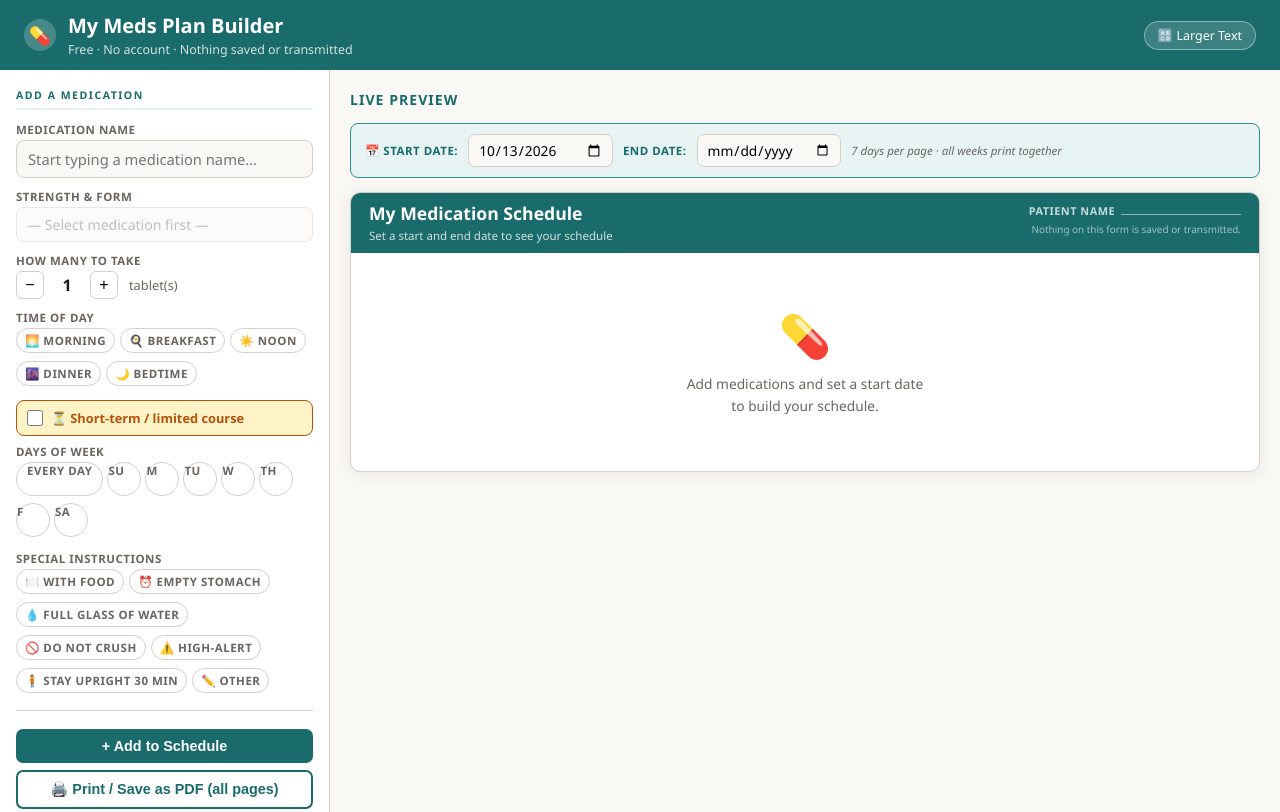
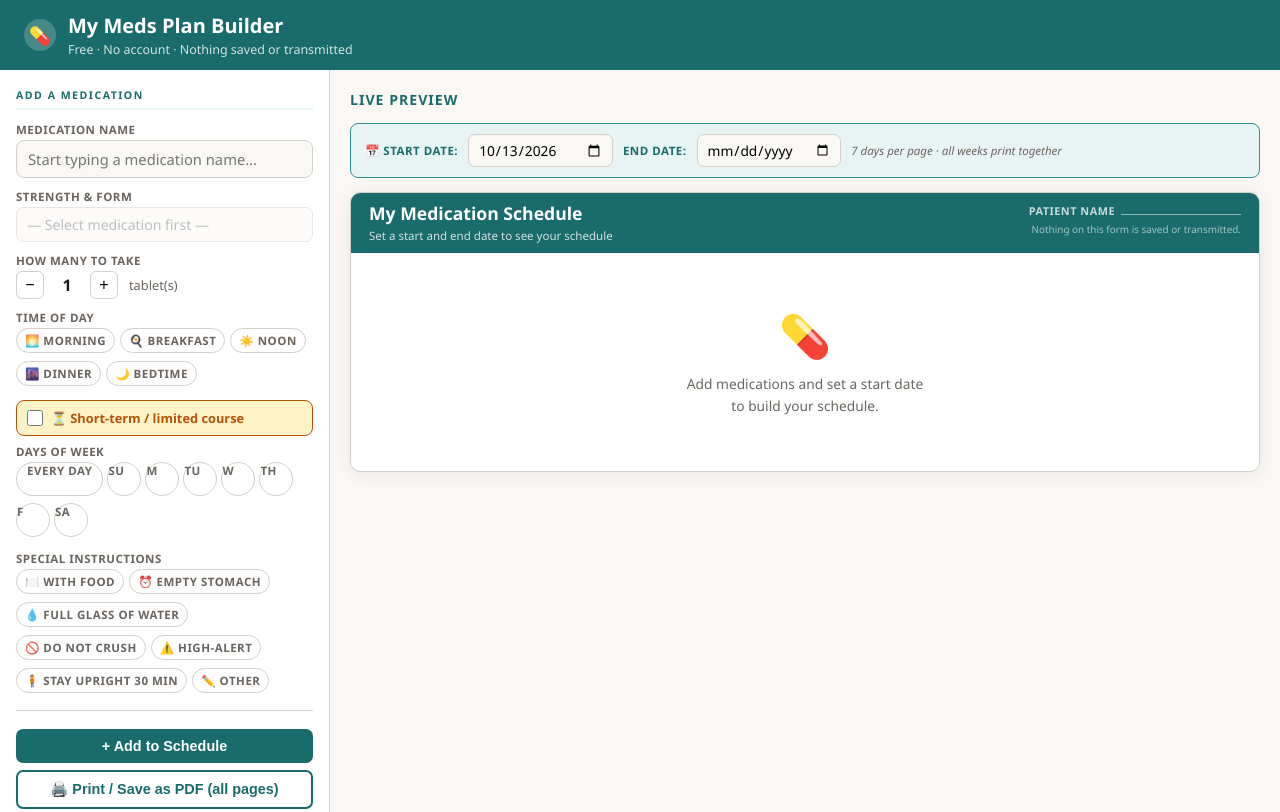
Before and after one commit to smartsammart22/med-plan-builder, a plain HTML site: page index.html in a window 1280 px wide. Drawn offline with Linux system fonts and the light colour scheme.

Commit message:
Update index.html
Taking out the normal/large text button

```diff
--- a/index.html
+++ b/index.html
@@ -242,9 +242,6 @@ select:disabled{opacity:.5;cursor:not-allowed;}
     <div class="logo">My Meds Plan Builder</div>
     <div class="tagline">Free · No account · Nothing saved or transmitted</div>
   </div>
-  <div class="header-controls">
-    <button class="hdr-btn" id="toggleLarge">🔠 Larger Text</button>
-  </div>
 </header>
 
 <div class="layout">
@@ -473,7 +470,6 @@ document.getElementById('scheduleStart').value=toYMD(todayDate);
 document.getElementById('walletDate').textContent=fmtDisplayDate(todayDate);
 document.getElementById('medListDate').textContent='List current as of: '+fmtDisplayDate(todayDate);
 
-document.getElementById('toggleLarge').addEventListener('click',function(){document.body.classList.toggle('large-text');this.classList.toggle('active');this.textContent=document.body.classList.contains('large-text')?'🔠 Normal Text':'🔠 Larger Text';});
 document.getElementById('qtyMinus').addEventListener('click',function(){if(qty>0.5){qty=Math.round((qty-0.5)*10)/10;document.getElementById('qtyDisplay').textContent=fmtQ(qty);}});
 document.getElementById('qtyPlus').addEventListener('click',function(){if(qty<20){qty=Math.round((qty+0.5)*10)/10;document.getElementById('qtyDisplay').textContent=fmtQ(qty);}});
 
```
